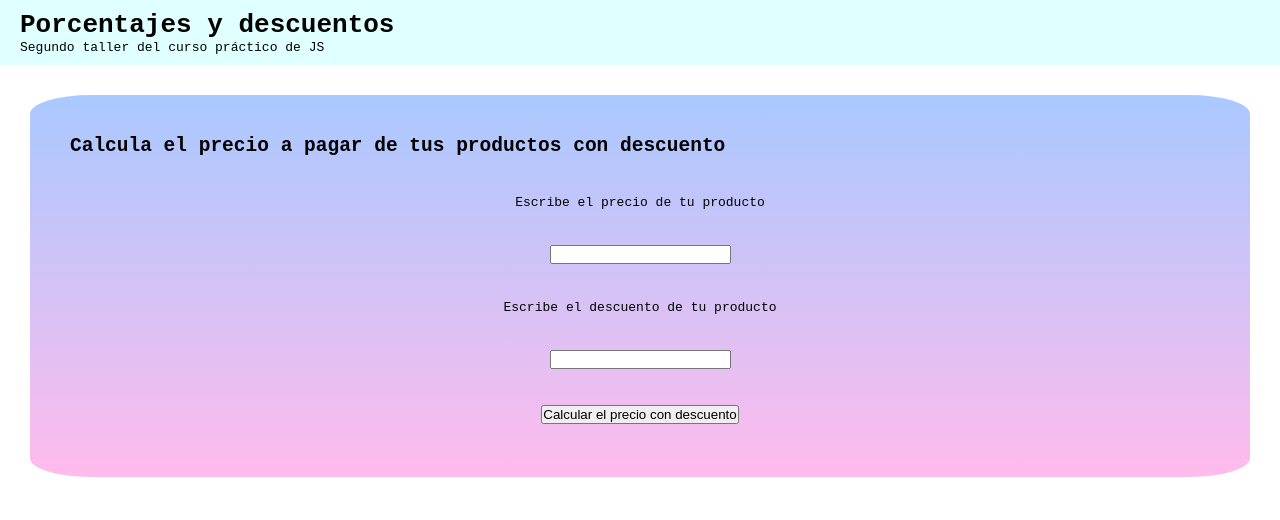
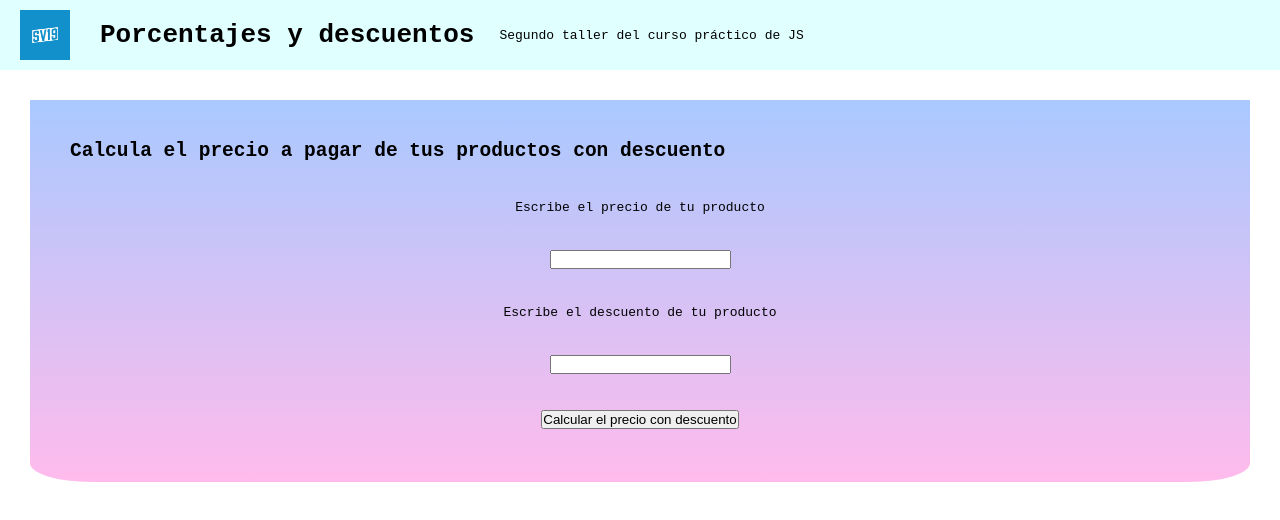
Before and after one commit to valerasergi0/Javascript-prctico, a plain HTML site: page Porcentajes/porcentajes.html in a window 1280 px wide. Drawn offline with Linux system fonts and the light colour scheme.

Commit message:
Corrección de estilos en figuras y porcentajes

```diff
--- a/Figuras/style.css
+++ b/Figuras/style.css
@@ -19,8 +19,19 @@ header{
     padding-left: 20px;
 }
 
+header > img{
+    height: 50px;
+    width: auto;
+    margin-right: 30px;
+}
+
+header > h1{
+    margin-right: 25px;
+}
+
 .sectionFiguras{
-    border-radius: 5%;
+    border-bottom-left-radius: 5%;
+    border-bottom-right-radius: 5%;
     margin: 30px;
     background-image: linear-gradient(180deg, #A9C9FF 0%, #FFBBEC 100%);
 
--- a/Porcentajes/porcentajes.html
+++ b/Porcentajes/porcentajes.html
@@ -9,6 +9,7 @@
 </head>
 <body>
     <header>
+        <img src="./logo_size_invert.jpg" >
         <h1>Porcentajes y descuentos</h1>
         <p>Segundo taller del curso práctico de JS</p>
     </header>
--- a/Porcentajes/style.css
+++ b/Porcentajes/style.css
@@ -11,6 +11,9 @@ html{
 
 
 header{
+    display: flex;
+    flex-direction: row;
+    align-items: center;
     width: 100%;
     height: 40%;
     background-color: lightcyan;
@@ -19,8 +22,19 @@ header{
     padding-left: 20px;
 }
 
+header > img{
+    height: 50px;
+    width: auto;
+    margin-right: 30px;
+}
+
+header > h1{
+    margin-right: 25px;
+}
+
 .sectionDescuentos{
-    border-radius: 5%;
+    border-bottom-left-radius: 5%;
+    border-bottom-right-radius: 5%;
     margin: 30px;
     background-image: linear-gradient(180deg, #A9C9FF 0%, #FFBBEC 100%);
 
```
Also changed, not shown: Figuras/figuras.html (+1 -0 lines), Figuras/logo_size.jpg (added), Figuras/logo_size_invert.jpg (added), Porcentajes/logo_size.jpg (added), Porcentajes/logo_size_invert.jpg (added).
